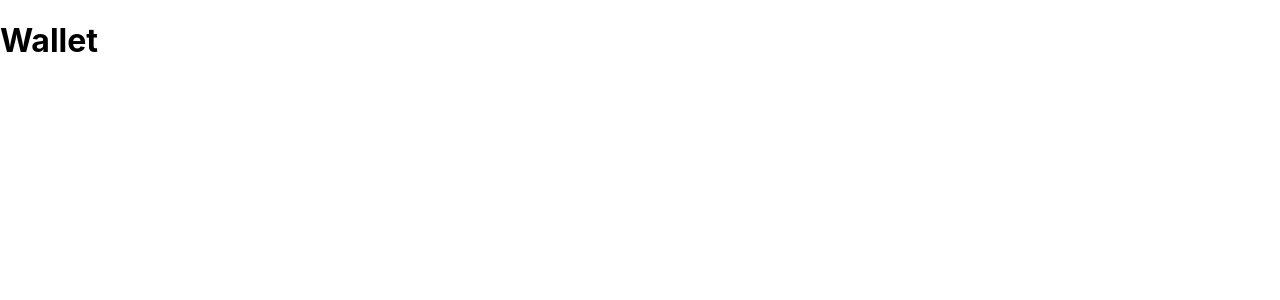
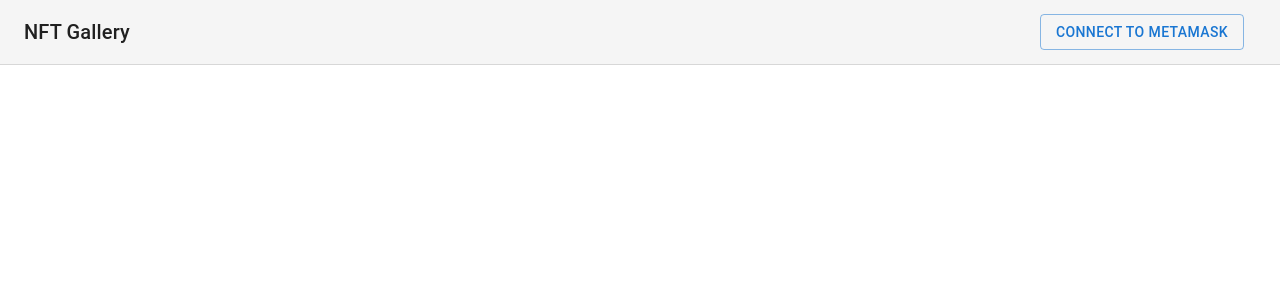
Before and after one commit to ilanarielbaron/nft-gallery, a React (Create React App) app: page / in a window 1280 px wide. Shown: the top 300 px of the page. Built offline with nearby package versions, Linux system fonts and the light colour scheme.

Commit message:
metamask connection & redux for wallet

```diff
--- a/src/App.tsx
+++ b/src/App.tsx
@@ -1,8 +1,25 @@
+import { useEffect } from 'react'
 import RoutesComponent from './components/Routes';
+import { Layout } from './components/Layout';
+import { useMetamask } from './hooks/useMetamask';
 
 function App() {
+  const { chainChanged, accountChanged } = useMetamask()
+  // Initialize the application and MetaMask Event Handlers
+  useEffect(() => {
+    //@ts-expect-error
+    if (window.ethereum) {
+      //@ts-expect-error
+      window.ethereum.on("accountsChanged", accountChanged);
+      //@ts-expect-error
+      window.ethereum.on("chainChanged", chainChanged);
+    }
+  }, [chainChanged, accountChanged]);
+
   return (
-    <RoutesComponent />
+    <Layout>
+      <RoutesComponent />
+    </Layout>
   );
 }
 
--- /dev/null
+++ b/src/components/Layout/index.tsx
@@ -0,0 +1,43 @@
+import * as React from 'react';
+import AppBar from '@mui/material/AppBar';
+import Button from '@mui/material/Button';
+import CssBaseline from '@mui/material/CssBaseline';
+import Toolbar from '@mui/material/Toolbar';
+import Typography from '@mui/material/Typography';
+import GlobalStyles from '@mui/material/GlobalStyles';
+import Container from '@mui/material/Container';
+import { useAppSelector } from '../../hooks/useAppSelector';
+import { disconnectWallet, walletIsConnected } from '../../store/walletReducer';
+import { useMetamask } from '../../hooks/useMetamask';
+import { useAppDispatch } from '../../hooks/useAppDispatch';
+
+export const Layout = ({ children }: { children: React.ReactElement }) => {
+  const dispatch = useAppDispatch();
+  const { connectHandler } = useMetamask();
+  const isConnected = useAppSelector(walletIsConnected);
+
+  return (
+    <React.Fragment>
+      <GlobalStyles styles={{ ul: { margin: 0, padding: 0, listStyle: 'none' } }} />
+      <CssBaseline />
+      <AppBar
+        position="static"
+        color="default"
+        elevation={0}
+        sx={{ borderBottom: (theme) => `1px solid ${theme.palette.divider}` }}
+      >
+        <Toolbar sx={{ flexWrap: 'wrap' }}>
+          <Typography variant="h6" color="inherit" noWrap sx={{ flexGrow: 1 }}>
+            NFT Gallery
+          </Typography>
+          <Button variant="outlined" sx={{ my: 1, mx: 1.5 }} onClick={!isConnected ? connectHandler : () => { dispatch(disconnectWallet()) }}>
+            {isConnected ? 'Disconnect' : 'Connect to Metamask'}
+          </Button>
+        </Toolbar>
+      </AppBar>
+      <Container maxWidth="md" component="main">
+        {children}
+      </Container>
+    </React.Fragment>
+  );
+}
--- /dev/null
+++ b/src/hooks/useAppDispatch.ts
@@ -0,0 +1,4 @@
+import { useDispatch } from 'react-redux';
+import { AppDispatch } from '../store';
+
+export const useAppDispatch = () => useDispatch<AppDispatch>();
--- /dev/null
+++ b/src/hooks/useAppSelector.ts
@@ -0,0 +1,4 @@
+import { TypedUseSelectorHook, useSelector } from 'react-redux';
+import { RootState } from '../store';
+
+export const useAppSelector: TypedUseSelectorHook<RootState> = useSelector;
--- /dev/null
+++ b/src/hooks/useMetamask.ts
@@ -0,0 +1,49 @@
+import { useState } from "react";
+import { connectWallet, disconnectWallet } from "../store/walletReducer";
+import { useAppDispatch } from "./useAppDispatch";
+
+interface UseMetamask {
+  errorMessage: string | null;
+  connectHandler: () => void;
+  chainChanged: () => void;
+  accountChanged: (address: string) => void;
+}
+
+export const useMetamask = (): UseMetamask => {
+  const [errorMessage, setErrorMessage] = useState<string | null>(null);
+  const dispatch = useAppDispatch();
+
+  const accountChanged = async (address: string): Promise<void> => {
+    dispatch(connectWallet({ address }))
+  };
+
+  const chainChanged = (): void => {
+    setErrorMessage(null);
+    dispatch(disconnectWallet())
+  };
+
+  const connectHandler = async (): Promise<void> => {
+    //@ts-expect-error
+    if (window.ethereum) {
+      try {
+        //@ts-expect-error
+        const res = await window.ethereum.request({
+          method: "eth_requestAccounts",
+        });
+        await accountChanged(res[0]);
+      } catch (err) {
+        console.error(err);
+        setErrorMessage("There was a problem connecting to MetaMask");
+      }
+    } else {
+      setErrorMessage("Install MetaMask");
+    }
+  };
+
+  return {
+    errorMessage,
+    connectHandler,
+    chainChanged,
+    accountChanged,
+  }
+}
--- a/src/index.css
+++ /dev/null
@@ -1,13 +0,0 @@
-body {
-  margin: 0;
-  font-family: -apple-system, BlinkMacSystemFont, 'Segoe UI', 'Roboto', 'Oxygen',
-    'Ubuntu', 'Cantarell', 'Fira Sans', 'Droid Sans', 'Helvetica Neue',
-    sans-serif;
-  -webkit-font-smoothing: antialiased;
-  -moz-osx-font-smoothing: grayscale;
-}
-
-code {
-  font-family: source-code-pro, Menlo, Monaco, Consolas, 'Courier New',
-    monospace;
-}
--- a/src/index.tsx
+++ b/src/index.tsx
@@ -1,15 +1,18 @@
 import React from 'react';
 import ReactDOM from 'react-dom/client';
-import './index.css';
+import { Provider } from 'react-redux';
 import App from './App';
 import reportWebVitals from './reportWebVitals';
+import { store } from './store';
 
 const root = ReactDOM.createRoot(
   document.getElementById('root') as HTMLElement
 );
 root.render(
   <React.StrictMode>
-    <App />
+    <Provider store={store}>
+      <App />
+    </Provider>
   </React.StrictMode>
 );
 
--- a/src/pages/Home/index.tsx
+++ b/src/pages/Home/index.tsx
@@ -1,6 +1,20 @@
+import { Alert } from "@mui/material";
+import { useAppSelector } from "../../hooks/useAppSelector";
+import { useMetamask } from "../../hooks/useMetamask";
+import { selectWallet } from "../../store/walletReducer";
+
 const Home = () => {
+  const { errorMessage } = useMetamask();
+  const wallet = useAppSelector(selectWallet);
+
+  if (errorMessage) {
+    return (
+      <Alert severity="error">{errorMessage}</Alert>
+    )
+  }
+
   return (
-    <h1>Wallet</h1>
+    <h1>{wallet.address}</h1>
   )
 }
 
--- /dev/null
+++ b/src/store/index.ts
@@ -0,0 +1,17 @@
+import { Action, ThunkAction, configureStore } from '@reduxjs/toolkit';
+import walletReducer from './walletReducer';
+
+export const store = configureStore({
+  reducer: {
+    wallet: walletReducer,
+  },
+});
+
+export type RootState = ReturnType<typeof store.getState>;
+export type AppDispatch = typeof store.dispatch;
+export type AppThunk<ReturnType = void> = ThunkAction<
+  ReturnType,
+  RootState,
+  unknown,
+  Action<string>
+>;
--- /dev/null
+++ b/src/store/walletReducer.ts
@@ -0,0 +1,29 @@
+import { createSlice, PayloadAction } from '@reduxjs/toolkit';
+import { RootState } from './';
+
+const initialState = {
+  wallet: { isConnected: false } as Wallet,
+};
+
+export const walletSlice = createSlice({
+  name: 'wallet',
+  initialState,
+  reducers: {
+    connectWallet: (state, action: PayloadAction<{ address: string }>): void => {
+      state.wallet = { isConnected: true, address: action.payload.address }
+    },
+    disconnectWallet: (state): void => {
+      state.wallet = { isConnected: false }
+    },
+  },
+});
+
+export const {
+  connectWallet,
+  disconnectWallet,
+} = walletSlice.actions;
+
+export const selectWallet = (state: RootState) => state.wallet.wallet;
+export const walletIsConnected = (state: RootState) => state.wallet.wallet.isConnected;
+
+export default walletSlice.reducer;
--- /dev/null
+++ b/src/types/global.d.ts
@@ -0,0 +1,4 @@
+interface Wallet {
+  isConnected: boolean;
+  address?: string;
+}
```
Also changed, not shown: package.json (+8 -2 lines), 1 other file (tests, documents, lock files or other folders).
